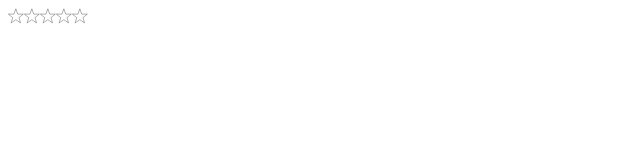
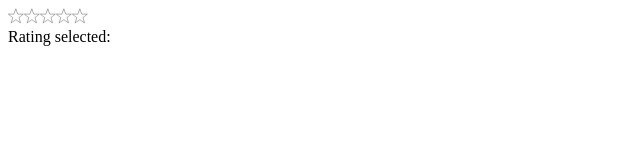
Before and after one commit to abhishekdhaduvai/react_components, a React (Create React App) app: page / in a window 1280 px wide. Shown: the top 160 px of the page, without its empty margins (0-640 px from the left). Built offline with nearby package versions, Linux system fonts and the light colour scheme.

Commit message:
app changes

```diff
--- a/src/Components/StarRating.js
+++ b/src/Components/StarRating.js
@@ -80,6 +80,7 @@ class StarRating extends Component{
         return(
             <div>
                 {stars}
+                <div>Rating selected: {this.state.rated}</div>
             </div>
         )
     }
```
